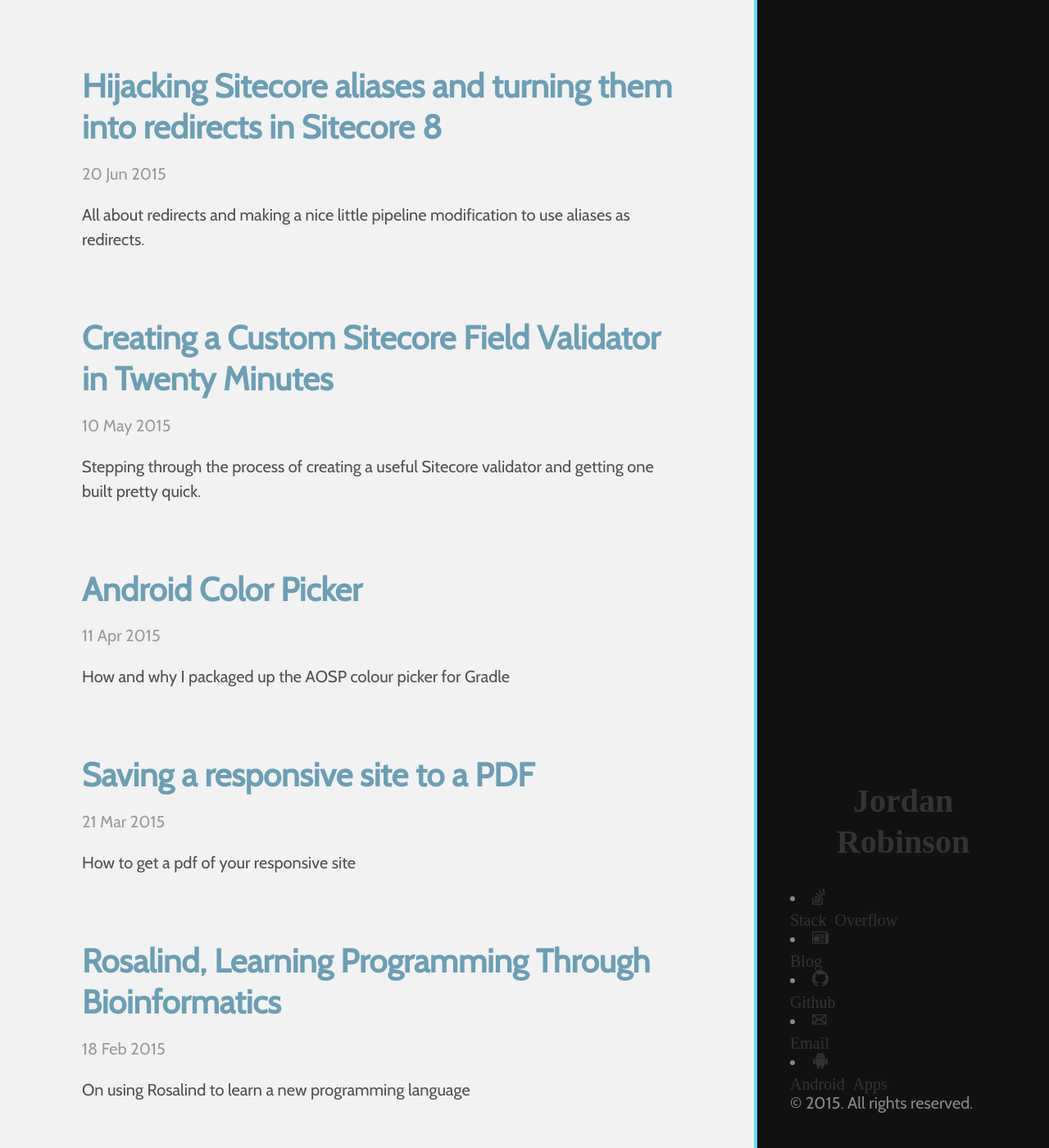
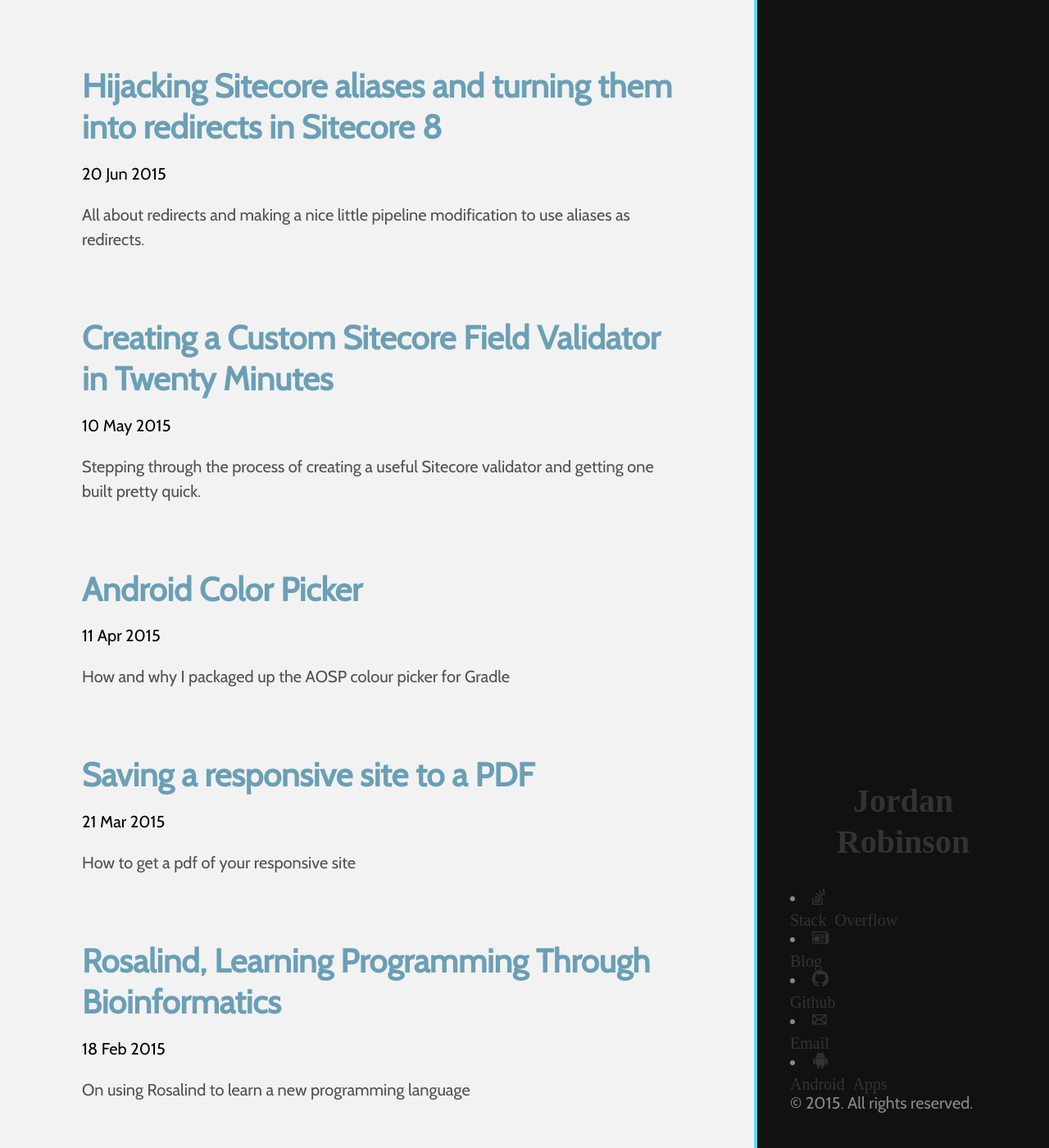
Before and after one commit to jordanrobinson/blog, a Jekyll site: the page built from index.html, in a window 1280 px wide and 1400 px high. Shown: the whole window at 82% size. Built offline with Jekyll 4.4.1, drawn with Linux system fonts in a browser that asks for light colours; Markdown is read by kramdown in place of the engine named in the settings; the list of posts is cut into pages by our own code.

Commit message:
Further redesign work

```diff
--- a/_includes/head.html
+++ b/_includes/head.html
@@ -20,8 +20,6 @@
   <link rel="stylesheet" href="{{ site.baseurl }}public/css/hyde.css">
   <link rel="stylesheet" href="{{ site.baseurl }}public/css/solarized-gists.css">
   <link rel="stylesheet" href="{{ site.baseurl }}public/css/custom.css">
-  <link rel="stylesheet"
-href="https://fonts.googleapis.com/css?family=PT+Sans:400,400italic,700|Crimson+Text">
 
   <!-- Icons -->
   <link rel="apple-touch-icon-precomposed" sizes="144x144" href="{{ site.baseurl }}public/apple-touch-icon-144-precomposed.png">
--- a/public/css/custom.css
+++ b/public/css/custom.css
@@ -508,6 +508,10 @@
  	color: #020202;
  }
 
+ .post-date {
+ 	color: #020202;
+ }
+
 
  h1, h2, h3, h4, h5, h6 {
  	color: #020202;
```
